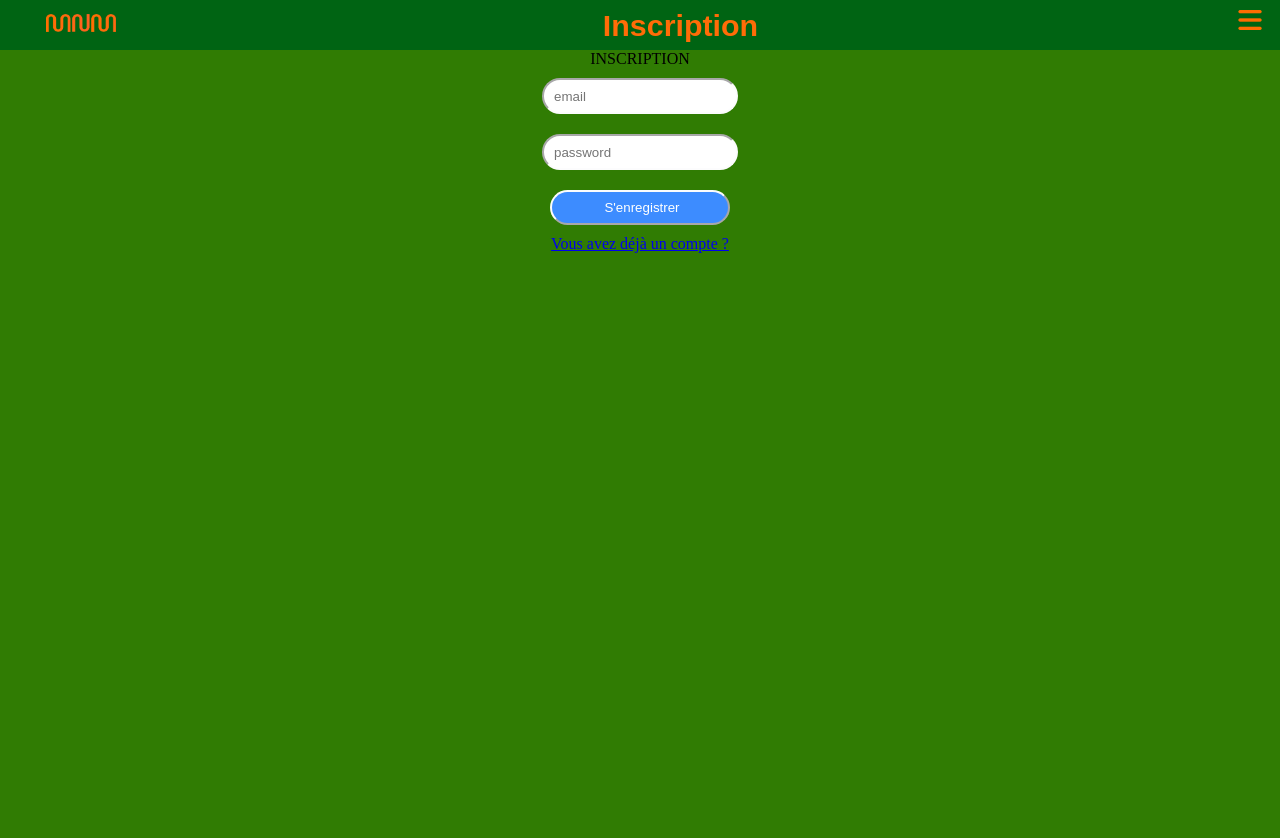
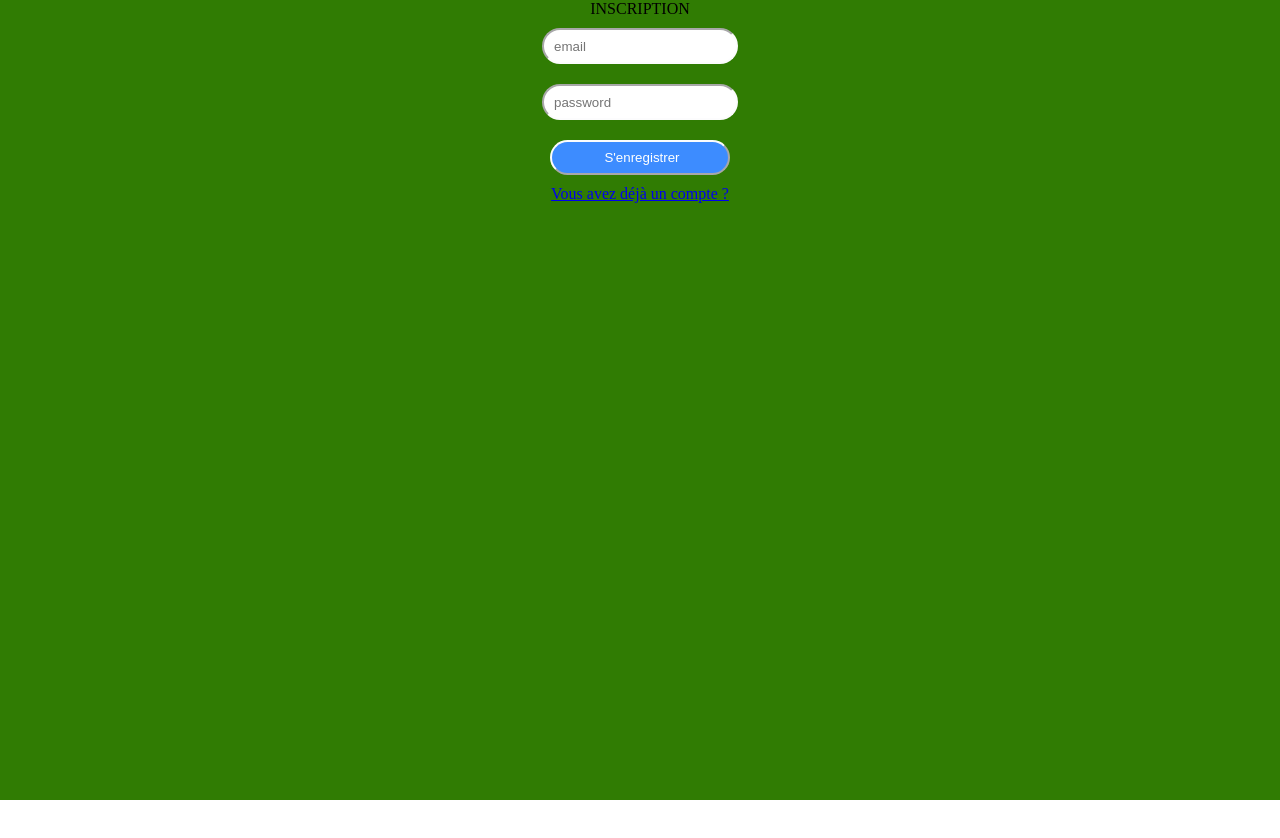
Before and after one commit to Karolyne17/mnm, an Angular app in the folder frontend/: page / in a window 1280 px wide. Shown: the top 838 px of the page. After the commit the page ends 800 px from the top, so only its background shows below. Built offline with nearby package versions, Linux system fonts and the light colour scheme.

Commit message:
⚡ Undisplay menu on connexion/inscription pages

```diff
--- a/frontend/src/app/Pages/header/header.component.css
+++ b/frontend/src/app/Pages/header/header.component.css
@@ -37,6 +37,7 @@
 .menu-bar-img{
     width:40px;
     margin:auto;
+    cursor:pointer;
 }
 .menu-down-container{
     background-color: #006413;
--- a/frontend/src/app/Pages/header/header.component.html
+++ b/frontend/src/app/Pages/header/header.component.html
@@ -1,12 +1,12 @@
-<div class="header-container">
+<div class="header-container" style="display:block;" *ngIf="getVisibility()">
     <div class="header-sub-container">
         <div class="header-up-container">
             <div class="mnm-logo-container">
                 <img class="mnm-logo-img" src="./assets/mnm-logo.png" alt="mnm-logo">
             </div>
             <div class="menu-title">{{ getTtl() }}</div>
-            <div class="menu-bar-container" (click)="myFunction()">
-                <img class="menu-bar-img" src="./assets/menu-bar.png" alt="menu-bar">
+            <div class="menu-bar-container">
+                <img (click)="myFunction()" class="menu-bar-img" src="./assets/menu-bar.png" alt="menu-bar">
             </div>
         </div>
         <div class="menu-down-container" #menuDownContainer style="display:none;">
--- a/frontend/src/app/Pages/header/header.component.ts
+++ b/frontend/src/app/Pages/header/header.component.ts
@@ -12,15 +12,24 @@ export class HeaderComponent implements OnInit {
 
   constructor(private router: Router, private titleService: Title, private activatedRoute: ActivatedRoute,) {}
 
-getTtl(): string{
-  return this.titleService.getTitle();
-}
-
   ngOnInit(): void {}
 
   name = "Angular " + VERSION.major;
+
+  getVisibility(): boolean {
+    let currentTitle:string = this.titleService.getTitle();
+    return !(currentTitle == 'Inscription' || currentTitle == 'Connection')
+  }
+
+  getTtl(): string{
+    let currentTitle:string = this.titleService.getTitle();
+
+    return currentTitle;
+  }
+
   @ViewChild("menuDownContainer")
   menuDownContainer!: ElementRef;
+
   myFunction() {
     if (this.menuDownContainer.nativeElement.style.display === "block") {
       this.menuDownContainer.nativeElement.style.display = "none";
```
